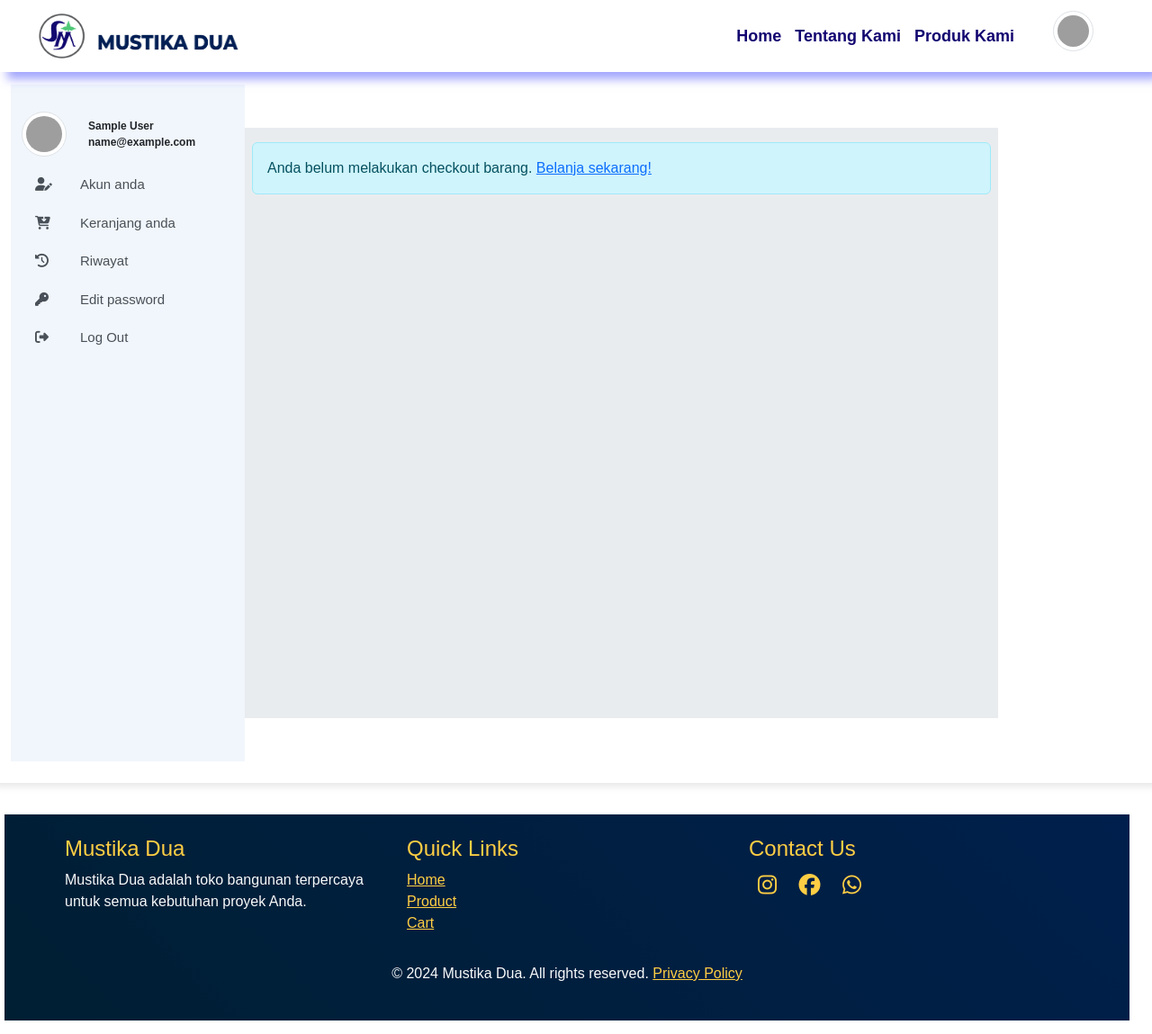
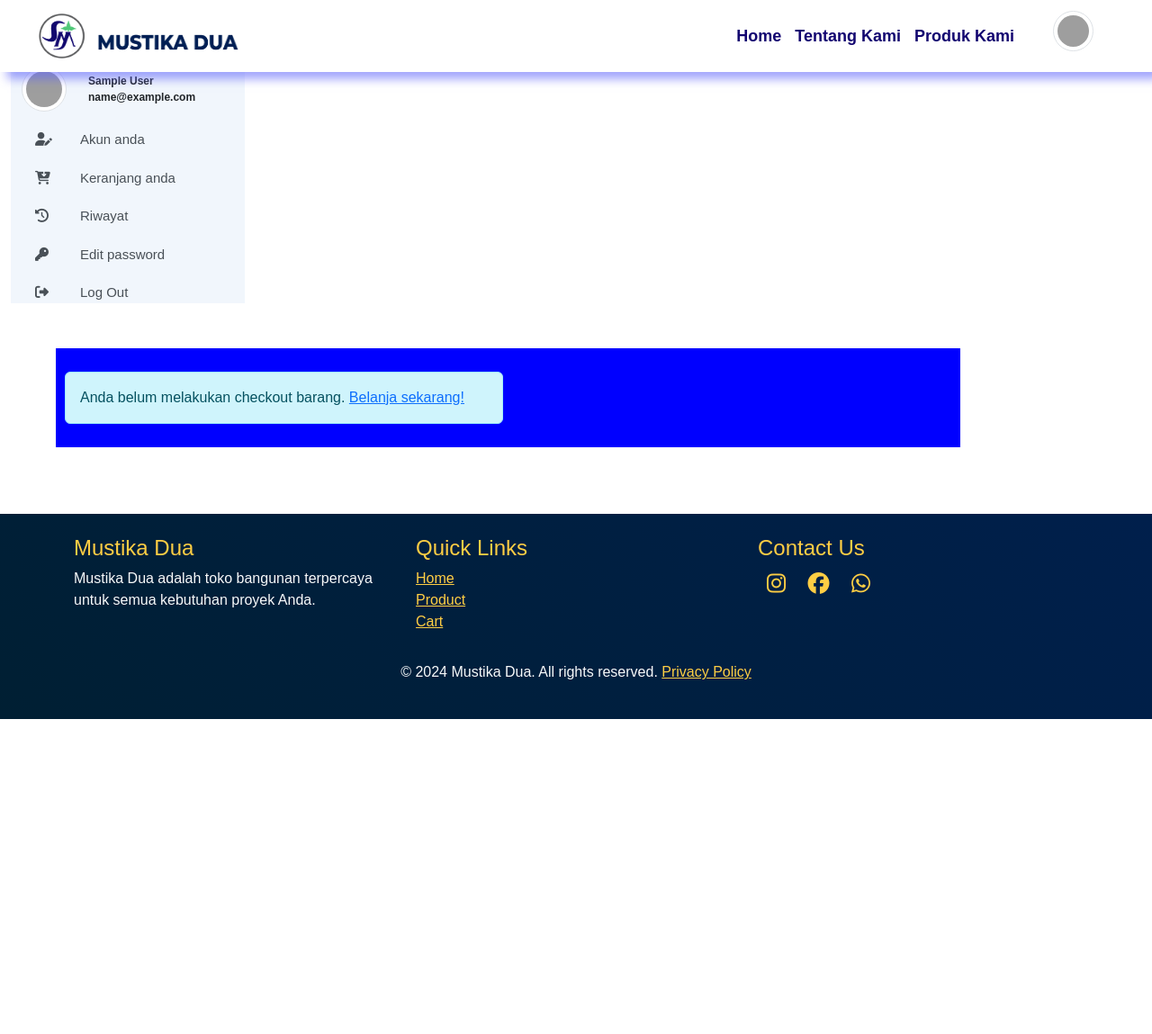
Before and after one commit to assan07/Final-Project, a Flask app: page /carts/order_history in a window 1280 px wide; the page is wider, and only the part inside the window is pictured. Shown: that part at 90% size. After the commit the page ends 799 px from the top of that part, so only its background shows below. Run offline with Flask 2, Linux system fonts and the light colour scheme; the visitor is signed in with stand-in values (Sample User, id 1); data that the repository does not hold is empty; some libraries are stand-ins or nearby versions; grey boxes are pictures that could not be loaded.

Commit message:
update  style for detail page, histori page (redirect to whatsapp),list page

```diff
--- a/static/css/nav_footer2.css
+++ b/static/css/nav_footer2.css
@@ -393,17 +393,11 @@ h1 {
   text-align: justify;
 }
 
-footer {
-  box-sizing: border-box;
-  width: 100vw;
-  margin-top: 20px;
-  margin-left: -10px;
+.bg-footer {
+  z-index: 100;
+  margin-top: 50px;
   padding: 15px;
   height: 100%;
-}
-
-.bg-footer {
-  height: 70%;
   background: linear-gradient(45deg, #001f33, #001f4c);
 }
 
--- a/static/css/order_history.css
+++ b/static/css/order_history.css
@@ -95,17 +95,9 @@ body {
   font-weight: bold;
 }
 
-/* main */
-.profile-container {
-  max-width: 100%;
-}
-
 .profile-box {
-  margin-top: 70px;
-  height: 100vh;
-  background-color: #fff;
-  border-radius: 12px;
-  box-shadow: 0px 4px 8px rgba(0, 0, 0, 0.1);
+  margin-top: 20px;
+  height: auto;
 }
 
 .side-bar {
@@ -164,17 +156,35 @@ body {
   box-shadow: 0px 0px 1px #000000;
 }
 
-.history-cont .card {
-  display: flex;
-  height: 35%;
-  justify-content: space-between;
-  margin-left: 30px;
+.history-cont {
+  display: grid;
+  grid-template-columns: 1fr 1fr;
+  gap: 10px;
+  margin-left: 50px;
+  margin-top: 50px;
+  width: 80%;
+  height: auto;
+  padding: 10px;
+  background-color: blue;
+  scroll-behavior: smooth;
+  overflow: auto;
+  z-index: -10;
 }
 
+.order-items {
+  display: flex;
+  flex-wrap: wrap;
+  justify-content: space-between;
+  padding: 10px;
+  height: 160px; /* Pastikan ini tidak terlalu tinggi */
+  margin: 0; /* Hapus margin-left untuk menghindari overflow */
+  box-shadow: 2px 2px 2px #000000;
+  box-sizing: border-box; /* Pastikan padding dihitung dalam ukuran */
+}
 
 .img-histori img {
-  width: 100px;
-  height: 90px;
+  width: 120px;
+  height: 100px;
 }
 
 .order-items p {
--- a/templates/carts/order_history.html
+++ b/templates/carts/order_history.html
@@ -92,16 +92,11 @@
         </div>
 
         <!-- Riwayat Pembelian -->
-        <div
-          class="history-cont my-5 col-10 col-md-7 col-lg-8 mt-5 g-3 bg-body-secondary"
-        >
+        <div class="history-cont col-10 col-md-7 col-lg-8">
           <!-- Product List -->
-          {% if orders %} {% for order in orders %}
-          <div
-            class="order-items card p-3 col-12 col-md-7 col-lg-11 mt-2 rounded-0"
-          >
-            {% for item in order.get('items', []) %}
-            <div class="item-histori row mb-3">
+          {% if orders %} {% for order in orders %} {% for item in
+          order.get('items', []) %}
+          <div class="order-items card row mb-3 rounded-0">
             <div class="col-3 img-histori">
               <img
                 src="{{ url_for('static', filename='images/gambar_barang/' + item.get('gambar_barang', 'placeholder.png')) }}"
@@ -149,9 +144,7 @@
               {% endif %}
             </div>
           </div>
-            {% endfor %}
-          </div>
-          {% endfor %} {% else %}
+          {% endfor %} {% endfor %} {% else %}
           <div class="alert alert-info mt-3">
             Anda belum melakukan checkout barang.
             <a href="/products/product_lists" class="text-decoration-underline"
```
Lines whose indentation alone changed are shown as unchanged.
